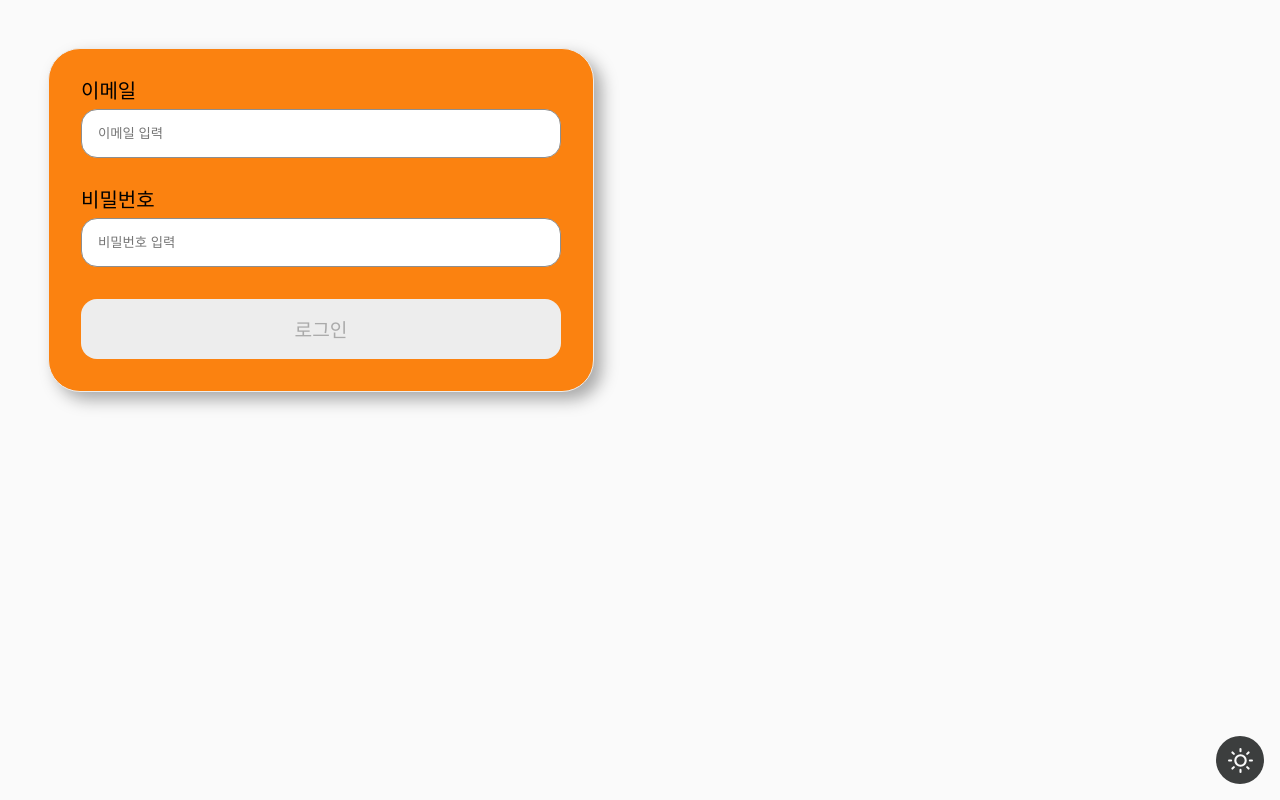
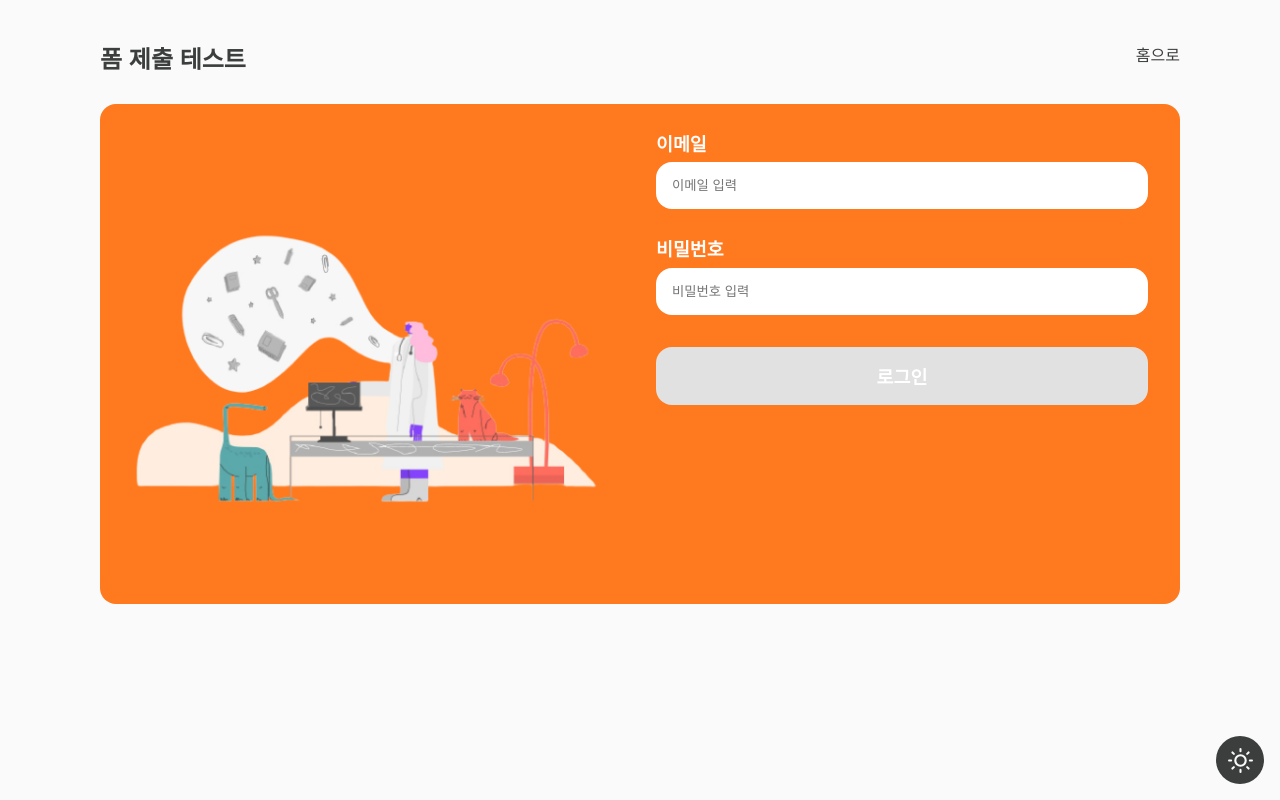
Before and after one commit to KangyeolLee/React-Testing-Library, a React (Create React App) app: page /submitForm in a window 1280 px wide. Built offline with nearby package versions, Linux system fonts and the light colour scheme.

Commit message:
SubmitForm 컴포넌트 테스트 파일 작성 및 테스트를 위한 data-testid 설정과 스타일 수정

```diff
--- a/src/components/SubmitForm/SubmitForm.tsx
+++ b/src/components/SubmitForm/SubmitForm.tsx
@@ -1,5 +1,8 @@
+import * as S from "./styles";
+
+import { Link } from "react-router-dom";
+import form from "@/assets/form.png";
 import { useState } from "react";
-import * as S from "./styles";
 
 const SubmitForm = () => {
   const [email, setEmail] = useState("");
@@ -27,7 +30,21 @@ const SubmitForm = () => {
   };
 
   return (
-    <S.SubmitForm onSubmit={handleSubmitForm}>
+    <S.Section className="container">
+      <div className="header-wrapper">
+        <h1 className="section-title">폼 제출 테스트</h1>
+        <Link className="touchable" to="/">
+          홈으로
+        </Link>
+      </div>
+
+      <div className="article-wrapper">
+        <S.Article>
+          <img draggable="false" src={form} alt="폼 관련 이미지" />
+        </S.Article>
+
+        <S.Article>
+          <S.SubmitForm onSubmit={handleSubmitForm} data-testid="test-form">
             <S.Label>
               <span className="label-text">이메일</span>
               <S.Input
@@ -52,6 +69,9 @@ const SubmitForm = () => {
 
             <S.LoginButton disabled={!email || !password}>로그인</S.LoginButton>
           </S.SubmitForm>
+        </S.Article>
+      </div>
+    </S.Section>
   );
 };
 
--- a/src/components/SubmitForm/styles.ts
+++ b/src/components/SubmitForm/styles.ts
@@ -1,15 +1,46 @@
 import styled from "styled-components";
+
+export const Section = styled.section`
+  .header-wrapper {
+    display: flex;
+    justify-content: space-between;
+
+    h1 {
+      font-size: 1.5rem;
+      color: ${({ theme }) => theme.color.text};
+      font-family: "Nanum Gothic", sans-serif;
+      font-weight: 700;
+      margin-bottom: 2rem;
+    }
+
+    a {
+      text-decoration: none;
+      color: ${({ theme }) => theme.color.text};
+      border-radius: 1rem;
+    }
+  }
+
+  .article-wrapper {
+    display: flex;
+    gap: 2rem;
+    padding: 2rem;
+    border-radius: 1rem;
+    background-color: #ff791e;
+  }
+`;
+
+export const Article = styled.article`
+  width: 50%;
+
+  img {
+    width: 100%;
+  }
+`;
 
 export const SubmitForm = styled.form`
   display: flex;
   flex-direction: column;
   gap: 2rem;
-  width: 30rem;
-  border: 1px solid #ededed;
-  padding: 2rem;
-  border-radius: 2rem;
-  background-color: #fb8210;
-  box-shadow: 0.5rem 0.5rem 1rem #aaa;
 `;
 
 export const Label = styled.label`
@@ -18,26 +49,45 @@ export const Label = styled.label`
   gap: 0.5rem;
 
   .label-text {
-    font-size: 1.25rem;
+    font-size: 1.15rem;
+    font-weight: 700;
+    color: #fff;
   }
 `;
 
 export const Input = styled.input`
   padding: 1rem;
   border-radius: 1rem;
-  border: 1px solid #8e8e8e;
+  border: none;
   outline: none;
+
+  &:focus {
+    margin: -2px;
+    border: 2px solid #2ac1bc;
+  }
 `;
 
 export const LoginButton = styled.button`
   padding: 1rem;
   border-radius: 1rem;
-  font-size: 1.2rem;
+  font-size: 1.15rem;
+  font-weight: 700;
   background-color: #2ac1bc;
+  color: #fff;
   border: none;
   outline: none;
+  cursor: pointer;
 
   &:disabled {
-    background-color: #ededed;
+    background-color: #e1e1e1;
+    cursor: default;
+
+    &:hover {
+      opacity: 1;
+    }
+  }
+
+  &:hover {
+    opacity: 0.95;
   }
 `;
```
Also changed, not shown: 1 other file (tests, documents, lock files or other folders). Lines whose indentation alone changed are shown as unchanged.
